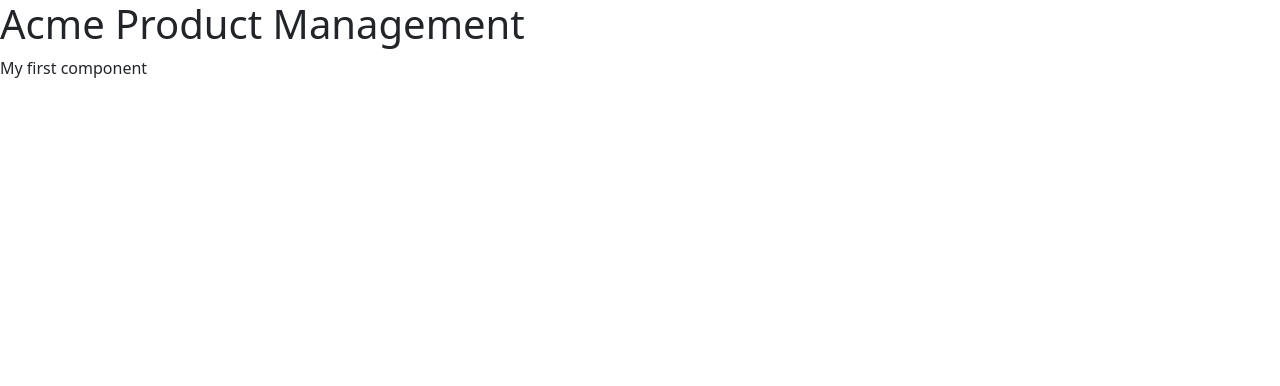
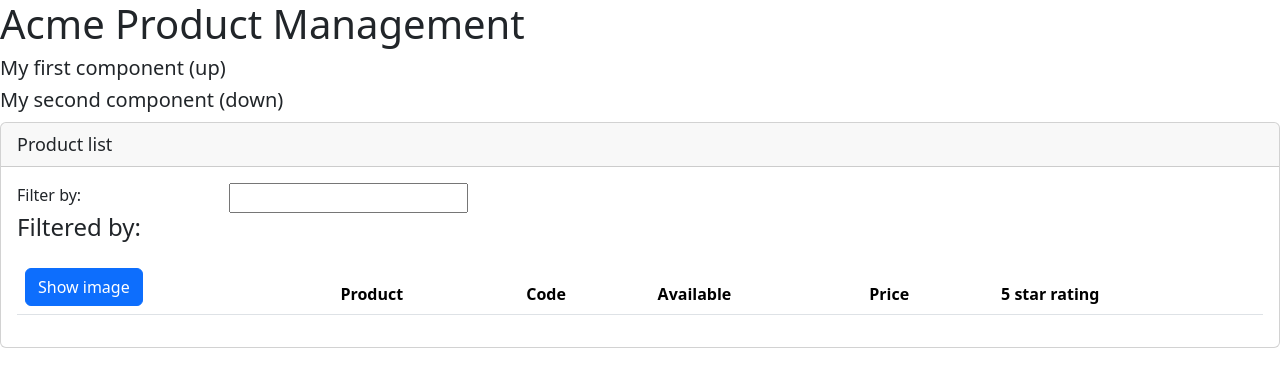
Before and after one commit to EviBera/Learn-Angular, an Angular app in the folder APM/: page / in a window 1280 px wide. Shown: the top 386 px of the page. Built offline with nearby package versions, Linux system fonts and the light colour scheme.

Commit message:
Add Product List Component

```diff
--- a/APM/src/app/app.component.ts
+++ b/APM/src/app/app.component.ts
@@ -5,7 +5,9 @@
   template: `
   <div>
     <h1>{{pageTitle}}</h1>
-    <div>My first component</div>
+    <h5>My first component (up)</h5>
+    <h5>My second component (down)</h5>
+    <pm-products></pm-products>
   </div>
   `
 })
--- a/APM/src/app/app.module.ts
+++ b/APM/src/app/app.module.ts
@@ -2,10 +2,12 @@
 import { BrowserModule } from '@angular/platform-browser';
 
 import { AppComponent } from './app.component';
+import { ProductListComponent } from './products/product-list.component';
 
 @NgModule({
   declarations: [
-    AppComponent
+    AppComponent,
+    ProductListComponent
   ],
   imports: [
     BrowserModule
--- /dev/null
+++ b/APM/src/app/products/product-list.component.html
@@ -0,0 +1,42 @@
+<div class="card">
+
+    <div class="card-header">
+        Product list
+    </div>
+
+    <div class="card-body">
+        <div class="row">
+            <div class="col-md-2">Filter by:</div>
+            <div class="col-md-4">
+                <input type="text" />
+            </div>
+        </div>
+        <div class="row">
+            <div class="col-md-6">
+                <h4>Filtered by:</h4>
+            </div>
+        </div>
+        <div class="table-responsive">
+            <table class="table">
+                <thead>
+                    <tr>
+                        <th>
+                            <button class="btn btn-primary">
+                                Show image
+                            </button>
+                        </th>
+                        <th>Product</th>
+                        <th>Code</th>
+                        <th>Available</th>
+                        <th>Price</th>
+                        <th>5 star rating</th>
+                    </tr>
+                </thead>
+                <tbody>
+
+                </tbody>
+            </table>
+        </div>
+    </div>
+
+</div>
--- /dev/null
+++ b/APM/src/app/products/product-list.component.ts
@@ -0,0 +1,9 @@
+import { Component } from "@angular/core";
+
+@Component({
+    selector: 'pm-products',
+    templateUrl: './product-list.component.html'
+})
+export class ProductListComponent {
+    pageTitle: string = 'Product list';
+}
```
